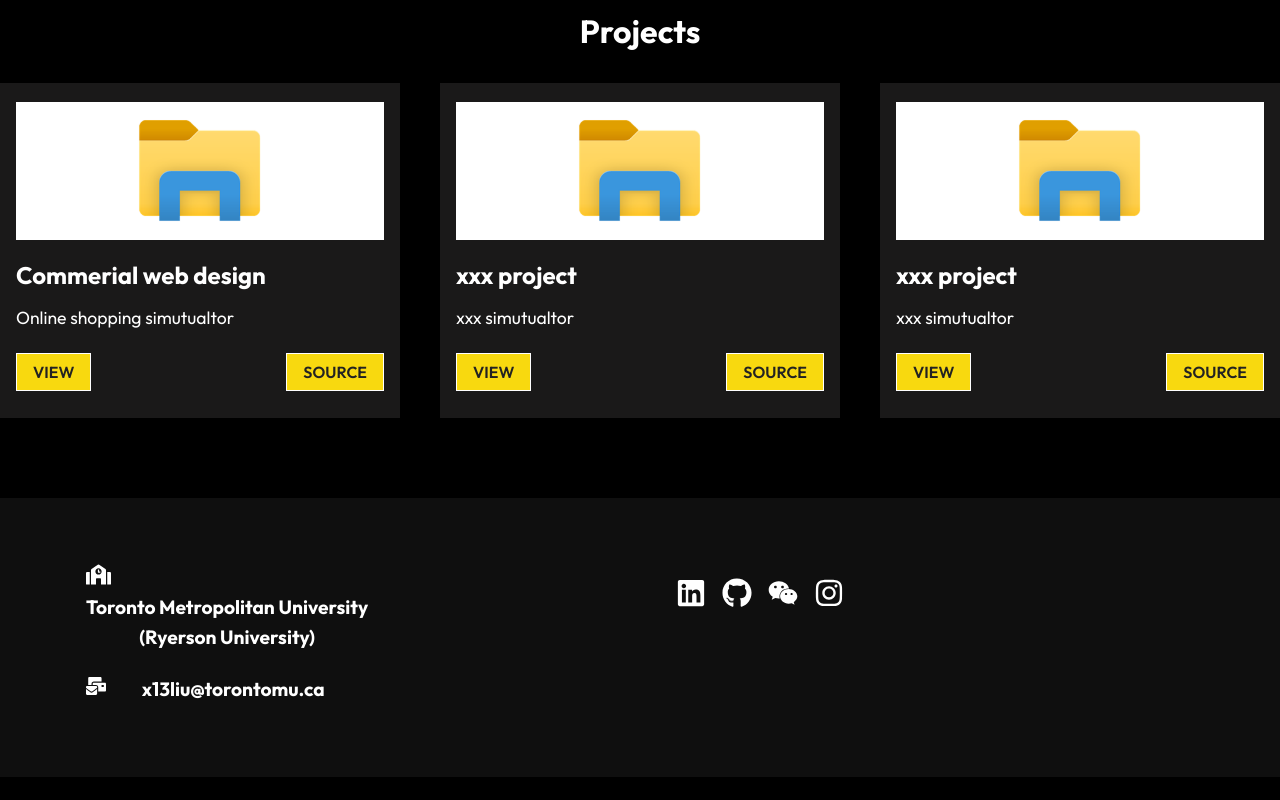
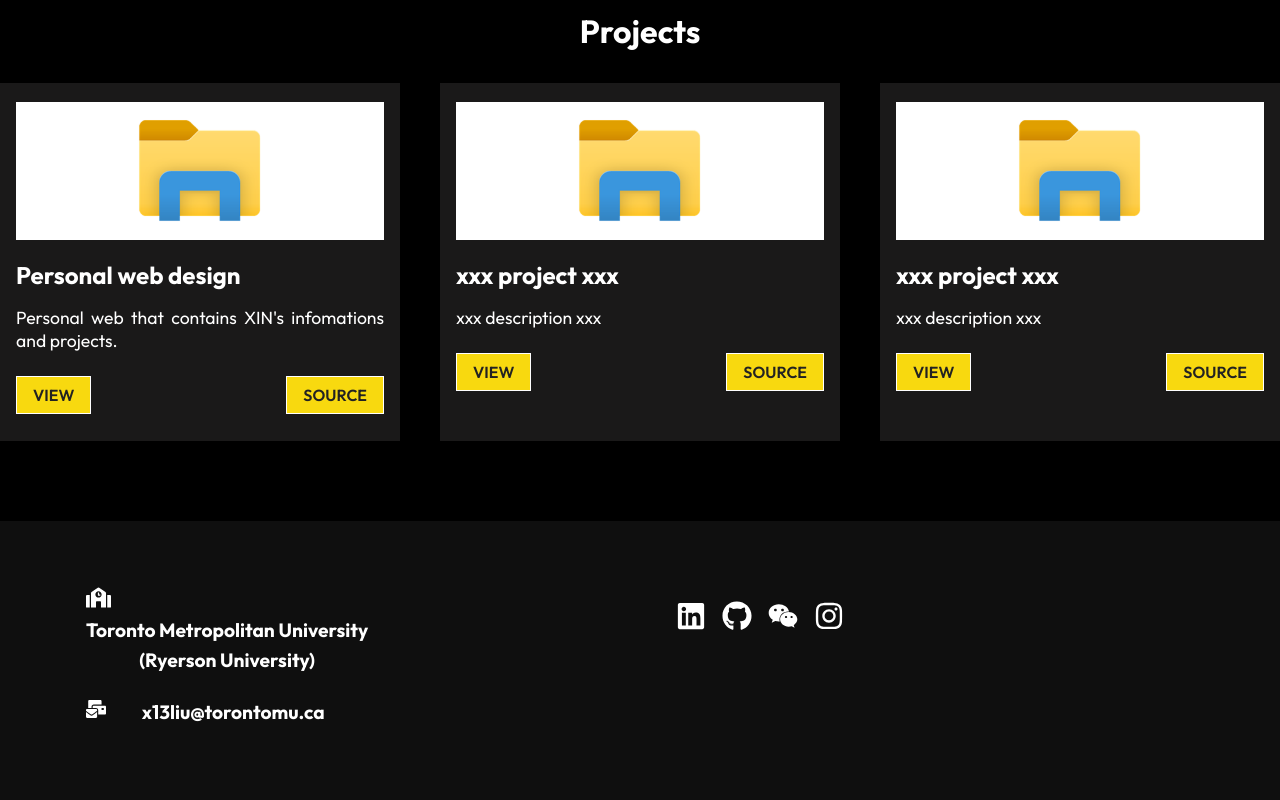
Before and after one commit to lusanjj/xinliu, a React (Create React App) app: page / in a window 1280 px wide. Shown: the part 841-1641 px from the top of the page. Before the commit the page ends 1618 px from the top, so only its background shows below. Built offline with nearby package versions, Linux system fonts and the light colour scheme.

Commit message:
Update WorkCardData.js

```diff
--- a/src/components/WorkCardData.js
+++ b/src/components/WorkCardData.js
@@ -4,24 +4,24 @@ import pro3 from "../assets/projects.png"
 const ProjectCardData = [
     {
         imgsrc:pro1,
-        title:"Commerial web design",
-        text:"Online shopping simutualtor",
-        view:"https://youtu.be/tKwPzva-tOc",
-        source:"",
+        title:"Personal web design",
+        text:"Personal web that contains XIN's infomations and projects.",
+        view:"https://liuxin02.com/",
+        source:"https://github.com/lusanjj/xinliu",
     },
     {
         imgsrc:pro2,
-        title:"xxx project",
-        text:"xxx simutualtor",
-        view:"https://youtu.be/tKwPzva-tOc",
-        source:"",
+        title:"xxx project xxx",
+        text:"xxx description xxx",
+        view:"https://github.com/lusanjj/xinliu/blob/main/unavailable.md",
+        source:"https://github.com/lusanjj/xinliu/blob/main/unavailable.md",
     },
     {
         imgsrc:pro3,
-        title:"xxx project",
-        text:"xxx simutualtor",
-        view:"https://youtu.be/tKwPzva-tOc",
-        source:"",
+        title:"xxx project xxx",
+        text:"xxx description xxx",
+        view:"https://github.com/lusanjj/xinliu/blob/main/unavailable.md",
+        source:"https://github.com/lusanjj/xinliu/blob/main/unavailable.md",
     },
 ];
 export default ProjectCardData;
```
